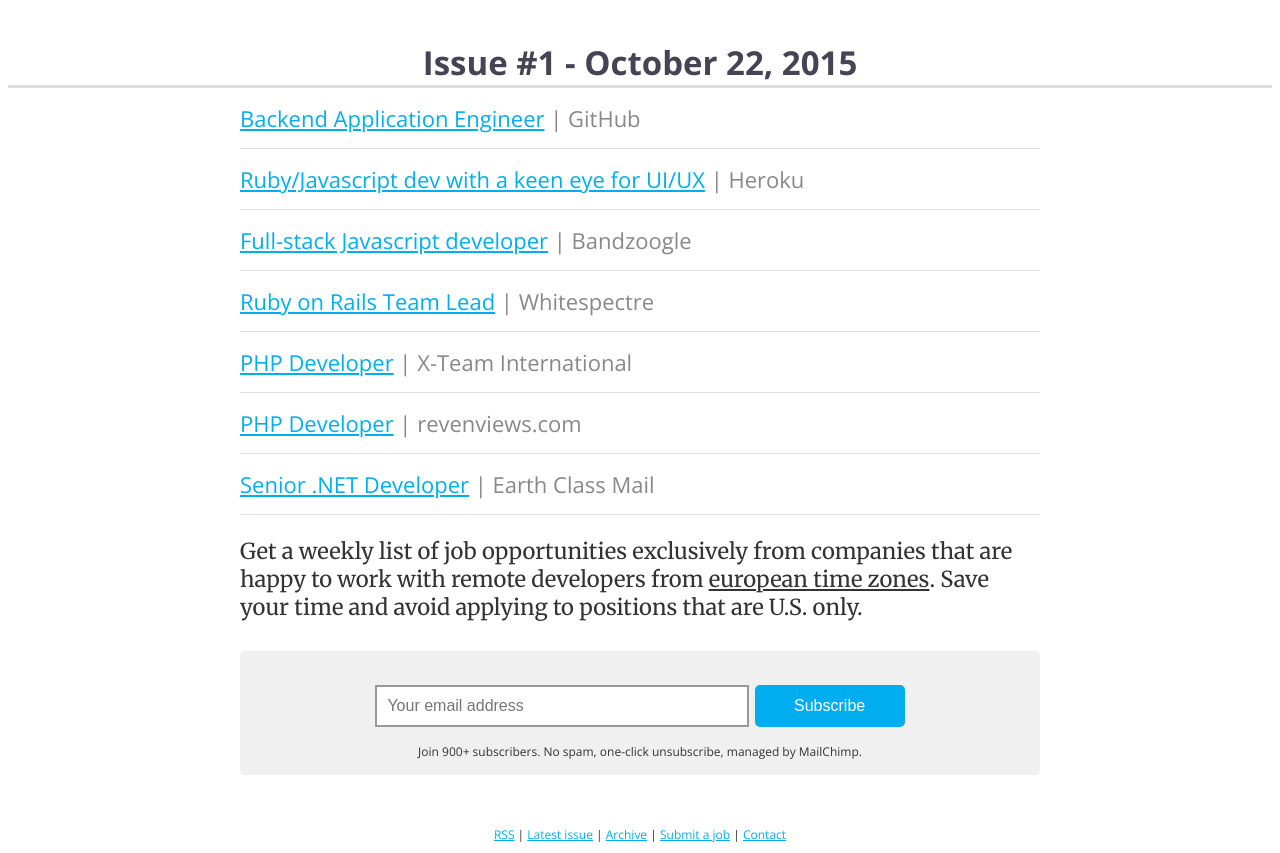
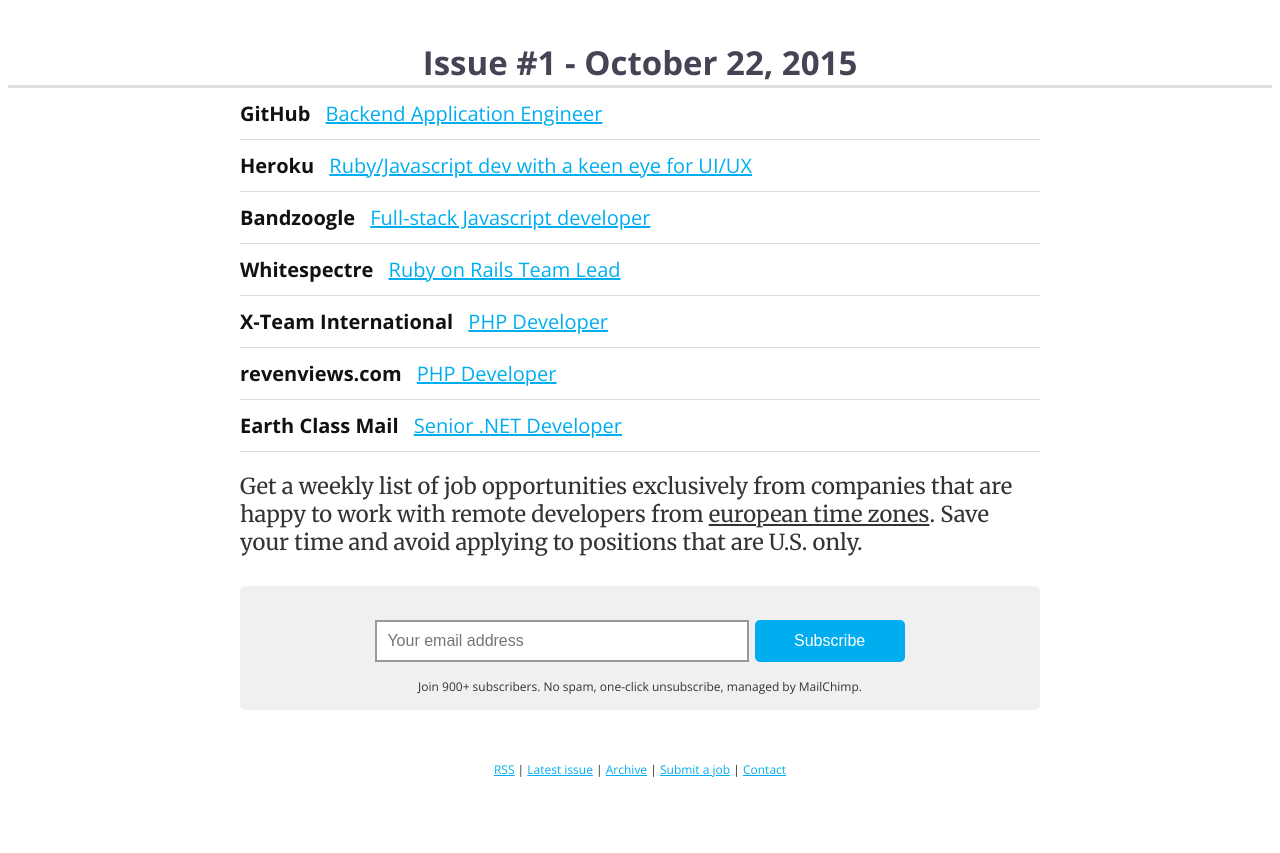
Before and after one commit to dabrorius/europe-remotely, a Jekyll site: the page built from _posts/2015-10-22-issue-1.html, in a window 1280 px wide. Shown: the part 491-1344 px from the top of the page. Built offline with Jekyll 4.4.1, drawn with Linux system fonts in a browser that asks for light colours; after the commit the page ends 1279 px from its top, so only the background shows below that.

Commit message:
Restyling posts

```diff
--- a/_posts/2015-10-22-issue-1.html
+++ b/_posts/2015-10-22-issue-1.html
@@ -5,11 +5,32 @@
 ---
 
 <ul id="positions">
-  <li><a target="_blank" href="https://jobs.github.com/positions/caafdc2c-5752-11e5-82b8-e289d25a62ce">Backend Application Engineer</a> | GitHub</li>
-  <li><a target="_blank" href="https://www.heroku.com/careers/95">Ruby/Javascript dev with a keen eye for UI/UX</a> | Heroku</li>
-  <li><a target="_blank" href="https://weworkremotely.com/jobs/2182-full-stack-javascript-developer">Full-stack Javascript developer</a> | Bandzoogle</li>
-  <li><a target="_blank" href="https://weworkremotely.com/jobs/2172-ruby-on-rails-team-lead">Ruby on Rails Team Lead</a> | Whitespectre</li>
-  <li><a target="_blank" href="https://weworkremotely.com/jobs/2174-php-developer">PHP Developer</a> | X-Team International</li>
-  <li><a target="_blank" href="https://weworkremotely.com/jobs/2154-superhero-php-coder-full">PHP Developer</a> | revenviews.com</li>
-  <li><a target="_blank" href="https://weworkremotely.com/jobs/2173-senior-net-developer">Senior .NET Developer</a> | Earth Class Mail</li>
+  <li>
+    <span class="company">GitHub</span>
+    <a target="_blank" href="https://jobs.github.com/positions/caafdc2c-5752-11e5-82b8-e289d25a62ce">Backend Application Engineer</a>
+  </li>
+  <li>
+    <span class="company">Heroku</span>
+    <a target="_blank" href="https://www.heroku.com/careers/95">Ruby/Javascript dev with a keen eye for UI/UX</a>
+  </li>
+  <li>
+    <span class="company">Bandzoogle</span>
+    <a target="_blank" href="https://weworkremotely.com/jobs/2182-full-stack-javascript-developer">Full-stack Javascript developer</a>
+  </li>
+  <li>
+    <span class="company">Whitespectre</span>
+    <a target="_blank" href="https://weworkremotely.com/jobs/2172-ruby-on-rails-team-lead">Ruby on Rails Team Lead</a>
+  </li>
+  <li>
+    <span class="company">X-Team International</span>
+    <a target="_blank" href="https://weworkremotely.com/jobs/2174-php-developer">PHP Developer</a>
+  </li>
+  <li>
+    <span class="company">revenviews.com</span>
+    <a target="_blank" href="https://weworkremotely.com/jobs/2154-superhero-php-coder-full">PHP Developer</a>
+  </li>
+  <li>
+    <span class="company">Earth Class Mail</span>
+    <a target="_blank" href="https://weworkremotely.com/jobs/2173-senior-net-developer">Senior .NET Developer</a>
+  </li>
 </ul>
--- a/_sass/_base.scss
+++ b/_sass/_base.scss
@@ -34,10 +34,11 @@
   padding-left: 0;
   list-style-type: none;
   margin-top: 0;
+  font-size: 20px;
 }
 
 li {
-  padding: 15px 0;
+  padding: 12px 0;
   border-bottom: 1px solid #ddd;
 }
 
```
Also changed, not shown: _posts/2015-10-29-issue-2.html (+12 -12 lines), _posts/2015-11-05-issue-3.html (+8 -8 lines).
